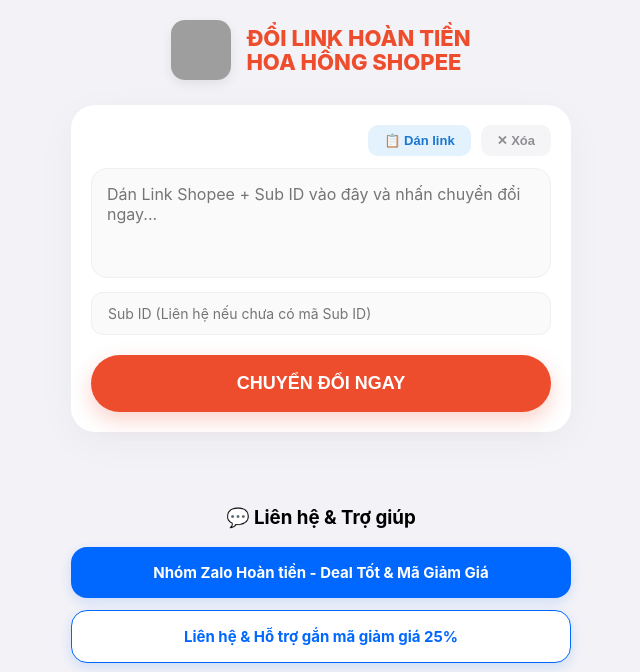
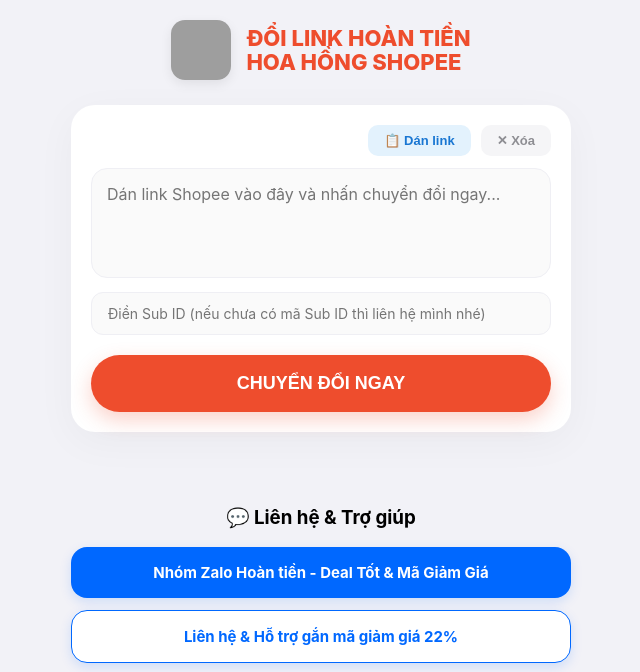
Before and after one commit to DuyKhaVDK/cashbackshopee, a website: page index.html in a window 1280 px wide. Shown: the top 672 px of the page, without its empty margins (319-959 px from the left). Drawn offline with Linux system fonts and the light colour scheme; grey boxes are pictures that could not be loaded.

Commit message:
Update index.html

```diff
--- a/index.html
+++ b/index.html
@@ -68,8 +68,8 @@
                 <button class="btn-small btn-paste" onclick="pasteFromClipboard()">📋 Dán link</button>
                 <button class="btn-small btn-clear" onclick="clearInput()">✕ Xóa</button>
             </div>
-            <textarea id="inputText" placeholder="Dán Link Shopee + Sub ID vào đây và nhấn chuyển đổi ngay..."></textarea>
-            <input type="text" id="subIdInput" class="subid-input" placeholder="Sub ID (Liên hệ nếu chưa có mã Sub ID)">
+            <textarea id="inputText" placeholder="Dán link Shopee vào đây và nhấn chuyển đổi ngay..."></textarea>
+            <input type="text" id="subIdInput" class="subid-input" placeholder="Điền Sub ID (nếu chưa có mã Sub ID thì liên hệ mình nhé)">
             <button class="primary-btn" onclick="processText()" id="btnConvert">
                 <span class="spinner" id="loadingSpinner"></span>
                 <span id="btnText">CHUYỂN ĐỔI NGAY</span>
@@ -126,7 +126,7 @@
                             </div>
                             <div class="btn-group">
                                 <a href="${item.short}" target="_blank" class="btn-action btn-buy">🛒 MUA NGAY</a>
-                                <button class="btn-action btn-copy" onclick="copyToClipboard('${item.short}', this)">🔗 COPY LINK</button>
+                                <button class="btn-action btn-copy" onclick="copyToClipboard('${item.short}', this)">🔗 SAO CHÉP LINK</button>
                             </div>`;
                         list.appendChild(div);
                     });
@@ -166,8 +166,9 @@
     <div class="contact-section">
         <h3>💬 Liên hệ & Trợ giúp</h3>
         <a href="https://zalo.me/g/hxgulu883" target="_blank" class="btn-zalo">Nhóm Zalo Hoàn tiền - Deal Tốt & Mã Giảm Giá</a>
-        <a href="https://zalo.me/84357909268" target="_blank" class="btn-zalo btn-help">Liên hệ & Hỗ trợ gắn mã giảm giá 25%</a>
+        <a href="https://zalo.me/84357909268" target="_blank" class="btn-zalo btn-help">Liên hệ & Hỗ trợ gắn mã giảm giá 22%</a>
     </div>
+    <img width="500px" height="auto" src="22300k.jpg" alt="">
 
     <footer>
         <div style="height:1px; background:linear-gradient(to right, transparent, #d6d1d1, transparent); margin-bottom:20px;"></div>
```
